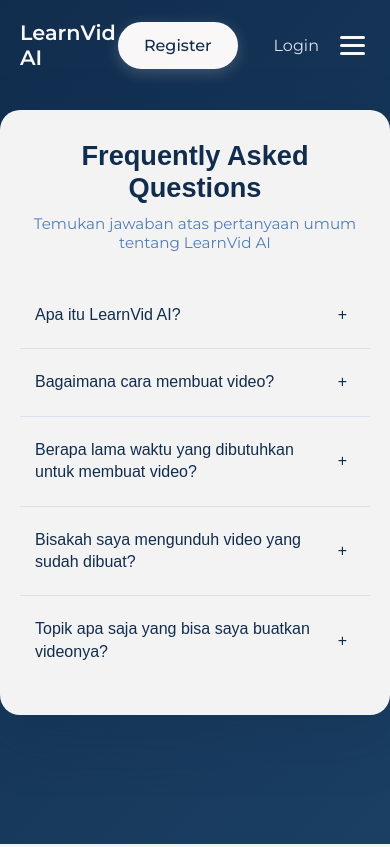
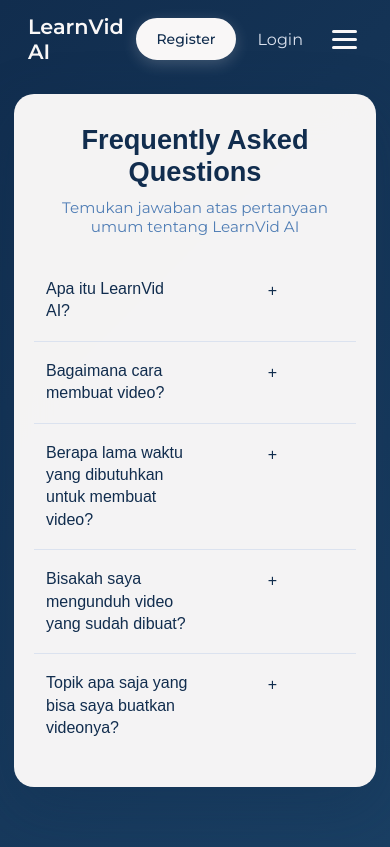
Before and after one commit to NureSketsa/FP, a FastAPI app: page /faq in a window 390 px wide. Run offline with FastAPI, Linux system fonts and the light colour scheme; some web fonts are replaced.

Commit message:
baikin beberapa responsive

```diff
--- a/MAIN/templates/faq.html
+++ b/MAIN/templates/faq.html
@@ -37,7 +37,7 @@
         color: #f9f7f7;
         overflow-x: hidden;
         min-height: 100vh;
-        padding-bottom: 60px;
+        padding: 0 14px 60px;
       }
 
       h1,
@@ -222,6 +222,7 @@
         z-index: 10;
         animation: slideUp 0.8s ease-out;
         color: #112d4e;
+        position: relative;
       }
       @keyframes slideUp {
         from {
@@ -291,6 +292,8 @@
         font-weight: 500;
         color: #112d4e;
         transition: color 0.3s ease;
+        white-space: normal;
+        flex: 1;
       }
 
       .faq-item.active .faq-question span {
@@ -304,6 +307,7 @@
         transition: transform 0.4s cubic-bezier(0.68, -0.55, 0.265, 1.55);
         min-width: 30px;
         text-align: center;
+        margin-top: 2px;
       }
 
       .faq-answer {
@@ -320,6 +324,7 @@
         line-height: 1.8;
         padding: 0 20px 28px 20px;
         animation: fadeInText 0.5s ease forwards;
+        word-break: break-word;
       }
 
       @keyframes fadeInText {
@@ -368,10 +373,39 @@
       }
 
       /* Responsive */
+      @media (max-width: 1024px) {
+        .container {
+          padding: 0 14px;
+        }
+        .content-wrapper {
+          padding: 40px 28px;
+          margin-top: 30px;
+        }
+        nav {
+          padding: 16px 0;
+        }
+      }
+
       @media (max-width: 768px) {
         .logo {
           display: block;
           font-size: 1.3rem;
+        }
+        .nav-container {
+          gap: 12px;
+          align-items: center;
+          flex-wrap: nowrap;
+        }
+        .nav-buttons {
+          gap: 12px;
+          align-items: center;
+        }
+        .register-btn {
+          padding: 10px 18px;
+          font-size: 14px;
+        }
+        .login-link {
+          padding: 10px 12px;
         }
         .nav-links {
           display: none;
@@ -383,6 +417,7 @@
           padding: 35px 25px;
           margin-top: 20px;
           border-radius: 20px;
+          width: 100%;
         }
         .content-wrapper h1 {
           font-size: 2rem;
@@ -394,6 +429,8 @@
         }
         .faq-question {
           padding: 22px 15px;
+          align-items: flex-start;
+          gap: 12px;
         }
         .faq-question:hover {
           padding-left: 15px;
@@ -401,6 +438,7 @@
         .faq-question span {
           font-size: 1.05rem;
           line-height: 1.4;
+          flex: 1;
         }
         .faq-icon {
           font-size: 1.7rem;
@@ -409,6 +447,41 @@
         .faq-answer p {
           font-size: 0.98rem;
           padding: 0 15px 22px 15px;
+        }
+      }
+
+      @media (max-width: 560px) {
+        nav {
+          padding: 14px 0;
+        }
+        .nav-container {
+          flex-wrap: nowrap;
+          gap: 12px;
+        }
+        .nav-buttons {
+          width: auto;
+          justify-content: flex-start;
+          gap: 10px;
+        }
+        .content-wrapper {
+          padding: 28px 18px;
+          margin-top: 16px;
+        }
+        .content-wrapper h1 {
+          font-size: 1.8rem;
+        }
+        .subtitle {
+          font-size: 0.96rem;
+          margin-bottom: 24px;
+        }
+        .faq-question {
+          padding: 18px 12px;
+        }
+        .faq-question span {
+          font-size: 0.98rem;
+        }
+        .faq-icon {
+          font-size: 1.5rem;
         }
       }
 
```
